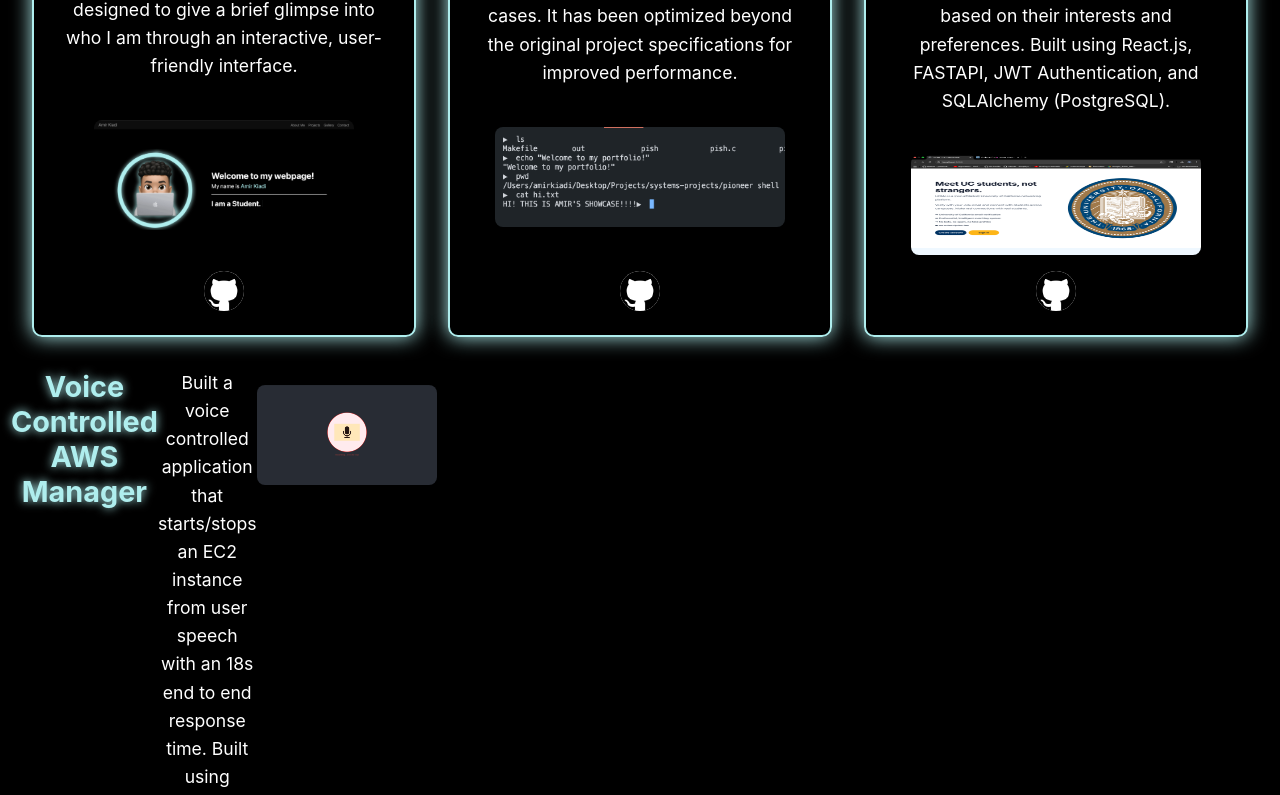
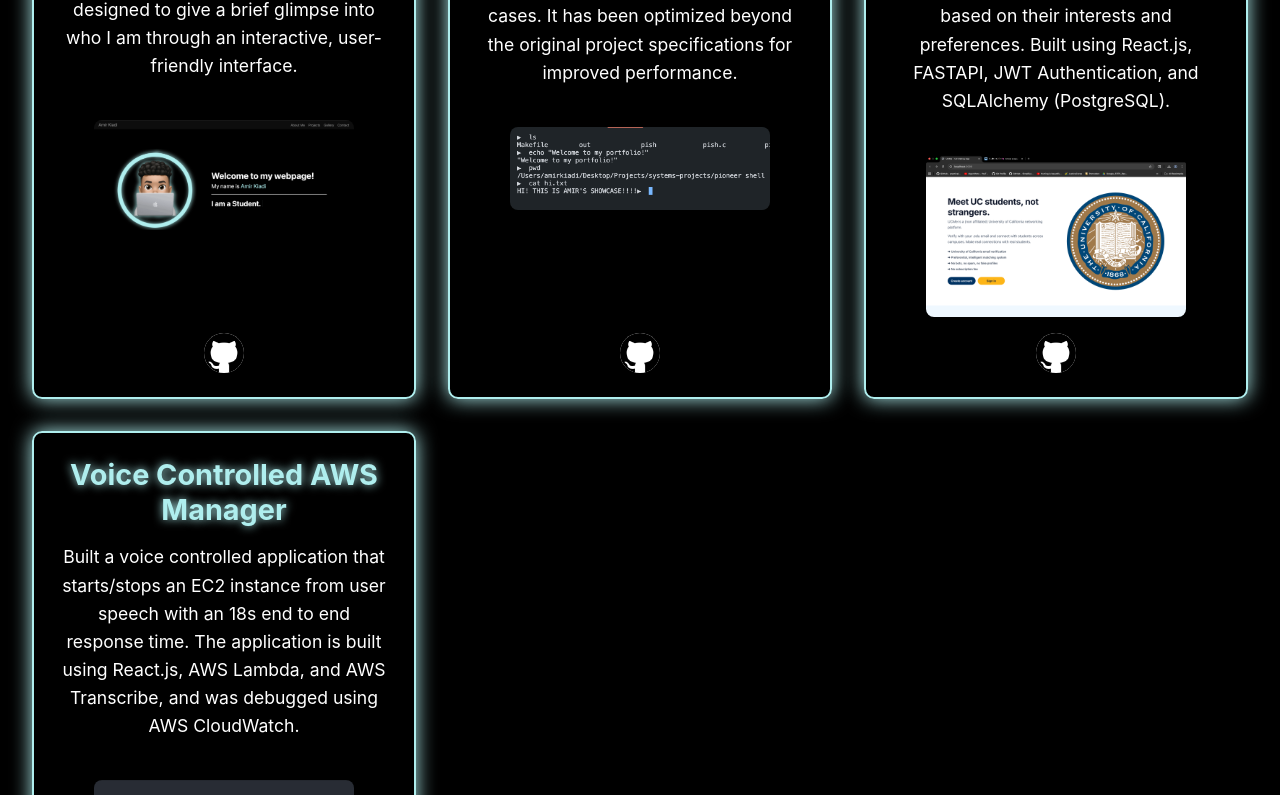
Before and after one commit to amirr-k/portfolio, a React (Create React App) app: page / in a window 1280 px wide. Shown: the part 2135-2930 px from the top of the page. Built offline with nearby package versions, Linux system fonts and the light colour scheme.

Commit message:
Added project css wrapper and modified image sizing + project 4 text

```diff
--- a/src/Projects.js
+++ b/src/Projects.js
@@ -3,8 +3,8 @@ import './Projects.css'
 import git from './resources2/Git.png'
 import imgOne from './resources2/project1.png'
 import imgTwo from './resources2/shell.png'
-import imgThree from './resources2/ucme.png'
-import imgFour from './resources2/aws.png'
+import imgThree from './resources2/UCMe.png'
+import imgFour from './resources2/AWS.png'
 
 const Projects = () => {
     const titleRef = useRef(null);
@@ -64,7 +64,7 @@ const Projects = () => {
                             passing 100% of tests across 20+ cases. It has been optimized beyond
                             the original project specifications for improved performance.
                         </p>
-                        <img src={imgTwo} alt="Project Preview" className="projImageTwo" />
+                        <img src={imgTwo} alt="Project Preview" className="projImage" />
                         <button className="button" onClick={() => window.open('https://github.com/amirr-k/Optimized-Unix-Shell', '_blank')}>
                             <img src={git} alt="GitHub" />
                         </button>
@@ -78,22 +78,24 @@ const Projects = () => {
                             to connect with classmates based on their interests and preferences.
                             Built using React.js, FASTAPI, JWT Authentication, and SQLAlchemy (PostgreSQL).
                         </p>
-                        <img src={imgThree} alt="Project Preview" className="projImageTwo"/>
+                        <img src={imgThree} alt="Project Preview" className="projImage"/>
                         <button className="button" onClick={() => window.open('https://github.com/amirr-k/UCMe', '_blank')}>
                             <img src={git} alt="GitHub"/>
                         </button>
                     </div>
                 </div>
                 <div ref={el => projectsRef.current[3] = el} className="boxFour">
-                <h2>Voice Controlled AWS Manager</h2>
+                    <div className="projectOne">
+                        <h2>Voice Controlled AWS Manager</h2>
                         <p> Built a voice controlled application that
                             starts/stops an EC2 instance from user speech with an 18s end to end response time.
-                            Built using React.js, AWS Lambda, and AWS Transcribe.
+                            The application is built using React.js, AWS Lambda, and AWS Transcribe, and was debugged using AWS CloudWatch.
                         </p>
-                        <img src={imgFour} alt="Project Preview" className="projImageTwo"/>
+                        <img src={imgFour} alt="Project Preview" className="projImage"/>
                         <button className="button" onClick={() => window.open('https://github.com/amirr-k/Voice-Controlled-AWS', '_blank')}>
                             <img src={git} alt="GitHub"/>
                         </button>
+                    </div>
                 </div>
             </div>
         </section>
```
